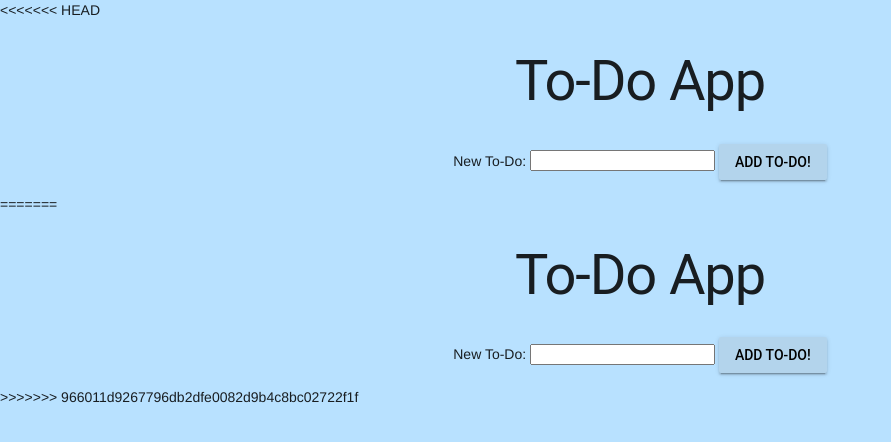
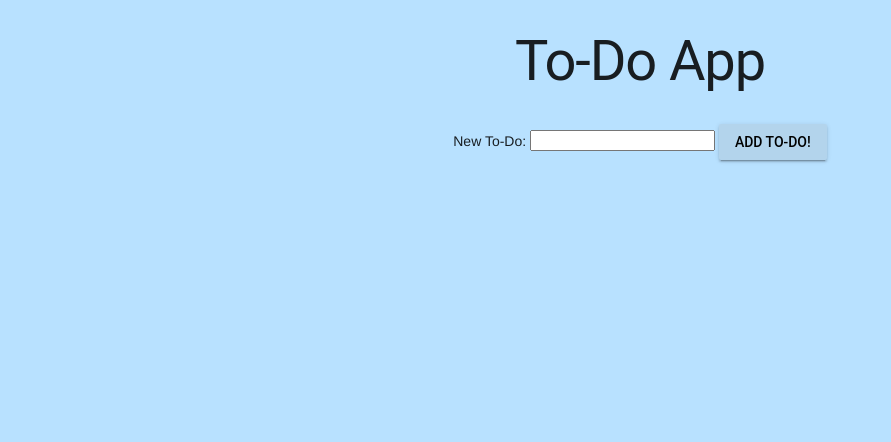
Before and after one commit to evan-feliciano/to-do-app, a plain HTML site: page index.html in a window 1280 px wide. Shown: the whole page, without its empty margins (0-891 px from the left). Drawn offline with nearby package versions, Linux system fonts and the light colour scheme.

Commit message:
Update index.html

```diff
--- a/index.html
+++ b/index.html
@@ -1,4 +1,3 @@
-<<<<<<< HEAD
 <!DOCTYPE html>
 <html>
   <head>
@@ -21,27 +20,3 @@
       <script src="app.js"></script>
   </body>
 </html>
-=======
-<!DOCTYPE html>
-<html>
-  <head>
-    <meta name="viewport" content="width=device-width, initial-scale=1">
-    <link rel="stylesheet" href="https://fonts.googleapis.com/icon?family=Material+Icons">
-    <link rel="stylesheet" href="https://code.getmdl.io/1.3.0/material.indigo-pink.min.css">
-    <link rel="stylesheet" href="main.css">
-    <title>To-Do App</title>
-  </head>
-  <body>
-    <h1>To-Do App</h1>
-      <form id="addToDoForm">
-        <label for="newToDoText">New To-Do:</label>
-        <input type="text" id="newToDoText">
-        <button class="mdl-button mdl-js-button mdl-button--raised" type="submit">Add To-Do!</button>
-
-      </form>
-       <ul id="toDoList">
-       </ul>
-      <script src="app.js"></script>
-  </body>
-</html>
->>>>>>> 966011d9267796db2dfe0082d9b4c8bc02722f1f
```
